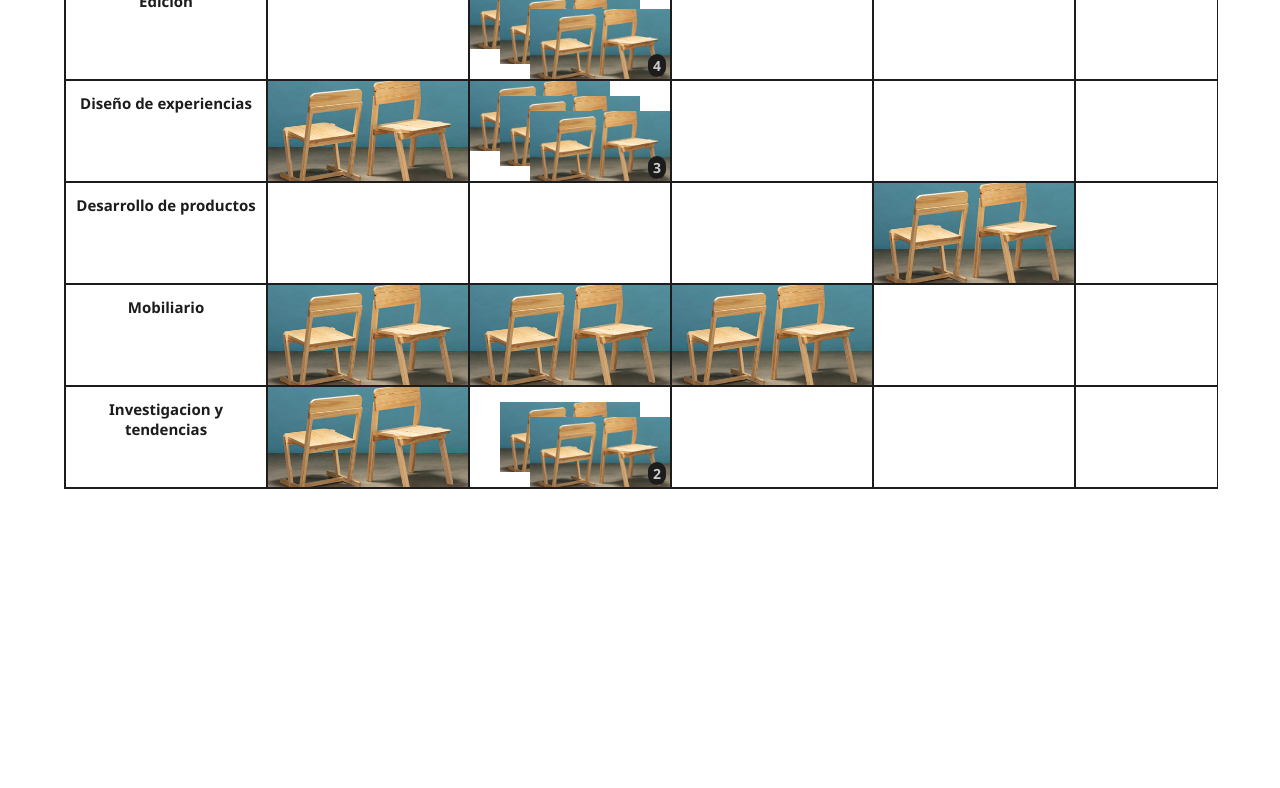
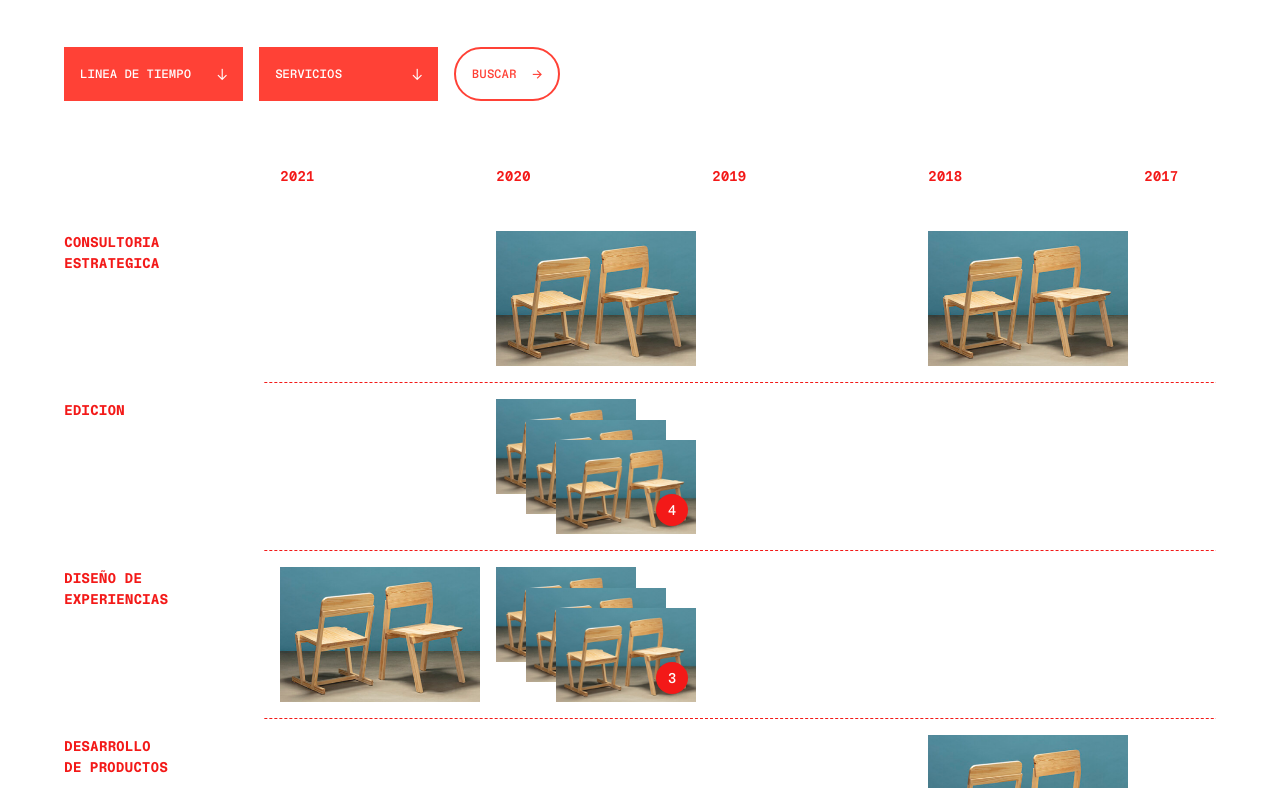
Before and after one commit to brndn98/jd-e-project_board, a plain HTML site: page index.html in a window 1280 px wide. Shown: the part 261-1049 px from the top of the page. Before the commit the page ends 800 px from the top, so only its background shows below. Drawn offline with nearby package versions, Linux system fonts and the light colour scheme.

Commit message:
general project table styling

```diff
--- a/css/style.css
+++ b/css/style.css
@@ -1,43 +1,63 @@
+* {
+    box-sizing: border-box;
+}
+
+.red {
+    color: #f31918;
+}
+
+@font-face {
+    font-family: 'NT Bau Mono';
+    src: url('/fonts/NTBauMono-Medium.otf');
+    font-weight: 500;
+}
+
+@font-face {
+    font-family: 'NT Bau Mono';
+    src: url('/fonts/NTBauMono-Bold.otf');
+    font-weight: 600;
+}
+
+@font-face {
+    font-family: 'NT Bau Mono';
+    src: url('/fonts/NTBauMono-Black.otf');
+    font-weight: 700;
+}
+
 body {
-    margin: 25px 0;
-    font-family: "Segoe UI", Tahoma, Geneva, Verdana, sans-serif;
+    margin: 0;
+    font-family: 'NT Bau Mono', Arial, sans-serif;
+    font-weight: 500;;
     color: #1c1c1c;
     overflow-x: hidden;
 }
 
-.container {
-    width: 100vw;
-    display: flex;
-    flex-flow: column;
-    align-items: center;
+select {
+    appearance: none;
+    position: relative;
 }
 
-.content-board-component {
-    width: 90% !important; /* reemplazable */
+.select-wrapper {
+    position: relative;
+    display: flex;
 }
 
-.filters-container {
-    width: 100%;
-    display: flex;
-    margin-bottom: 24px;
-}
-.filters-container > .board-select {
-    width: 15%;
-    height: 25px;
-    margin: 5px;
-}
-.filters-container > .board-submit {
-    width: 8%;
-    height: 25px;
-    margin: 5px;
+.select-wrapper::after {
+    content: "↓";
+    color: white;
+    display: block;
+    position: absolute;
+    align-self: center;
+    right: 1.5rem;
+    pointer-events: none;
 }
 
 .board-container {
     width: 100% !important;
-    border: solid 1px #1c1c1c;
     overflow-x: auto !important;
     transition: opacity 0.2s ease-in-out; /* opcional */
 }
+
 .board-container-loading-mask {
     opacity: 0.5;
 }
@@ -46,25 +66,70 @@ body {
     width: fit-content !important;
     display: flex !important;
     flex-wrap: nowrap !important;
+    position: relative;
+    gap: 1rem;
+}
+
+.header-column > .board-header:first-child {
+    background: white;
+    z-index: 103;
 }
 
 .board-cell {
     position: relative !important;
     width: 200px !important; /* reemplazable */
-    border: solid 1px #1c1c1c;
+    text-align: left;
+    color: #f31918;
+    background: white;
 }
+
+.board-cell > h2 {
+    font-weight: 600;
+    text-transform: uppercase;
+    font-size: .875rem;
+    max-width: 8em;
+    line-height: 150%;
+    margin: 0;
+}
+
+.row-projects {
+    border-bottom: solid 1px #f31918;
+    border-bottom-style: dashed;
+    padding: 1rem 0;
+}
+
 .board-header {
     min-height: 50px !important; /* reemplazable */
     font-size: 10px;
     font-weight: 700;
-    text-align: center;
+    position: sticky !important;
+    left: 0;
+    z-index: 102;
 }
+
+@media screen and (max-width: 300px) {
+    .board-header {
+        position: static;
+    }
+}
+
+.row-projects > .board-header:after {
+    content: "";
+    background:white;
+    height: 3px;
+    width: 100%;
+    display: block;
+    position: absolute;
+    bottom: calc(-1rem - 1px);
+}
+
 .board-content {
-    height: 100px !important; /* reemplazable */
+    height: 135px !important; /* reemplazable */
     font-weight: 500;
 }
+
 .empty-cell {
-    border: solid 1px #1c1c1c;
+    border: none;
     /*
     Deshabilita o define estilos
     para las celdas vacias
@@ -78,34 +143,43 @@ body {
     height: 100% !important; /* reemplazable */
     top: 0 !important;
 }
+
 .cell-multiproject {
     position: absolute !important;
     width: 70% !important; /* reemplazable */
     height: 70% !important; /* reemplazable */
     font-size: 12px;
 }
+
 .cell-multiproject:nth-child(1) {
     right: 0 !important;
     bottom: 0 !important;
 }
+
 .cell-multiproject:nth-child(2) {
     right: 15% !important; /* el valor  es igual a  ( 100(%)  menos  .cell-multiproject->width(%) )  dividido entre  2  */
     bottom: 15% !important; /* el valor  es igual a  ( 100(%)  menos  .cell-multiproject->height(%) )  dividido entre  2  */
 }
+
 .cell-multiproject:nth-child(n + 3) {
     left: 0 !important;
     top: 0 !important;
 }
+
 .cell-counter {
     position: absolute !important;
-    font-size: 14px;
-    font-weight: 700;
+    font-size: .875rem;
+    font-weight: 500;
     text-align: center;
-    padding: 2px 5px;
-    bottom: 2%;
-    right: 2%;
-    background-color: #1c1c1c;
-    color: #ccc;
+    width: 2rem;
+    height: 2rem;
+    display: flex;
+    align-items: center;
+    justify-content: center;
+    bottom: .5rem;
+    right: .5rem;
+    background-color: #f31918;
+    color: white;
     border-radius: 50px;
     z-index: 101 !important;
 }
@@ -119,6 +193,7 @@ body {
 .cell-project img,
 .cell-multiproject img {
     width: 100% !important;
+    cursor: pointer;
 }
 .cell-project:hover,
 .cell-multiproject:hover {
@@ -126,7 +201,7 @@ body {
 }
 
 .row-projects > .board-header {
-    height: 100px; /* opcional */
+    height: 135px; /* opcional */
 }
 
 .active-project {
--- a/index.html
+++ b/index.html
@@ -6,31 +6,39 @@
     <meta name="viewport" content="width=device-width, initial-scale=1.0">
     <title>JDE Board</title>
     <link rel="stylesheet" href="./css/style.css">
+    <link rel="stylesheet" href="https://cdnjs.cloudflare.com/ajax/libs/tachyons/4.11.1/tachyons.min.css" integrity="sha512-d0v474klOFSF7qD9WDvyRxAvXaWSxCHDZdnBSZQjo8BpVr6vpjwAgqetpqkKP38DzlOzdVPaLVnzzW1Ba8wB9w==" crossorigin="anonymous" referrerpolicy="no-referrer" />
 </head>
 <body>
-    <div class="container">
-        <div class="content-board-component">
-            <div class="filters-container">
-                <select id="filter-columns" class="board-select">
+    <div class="ph5-l ph4-m ph3 mt5 overflow-hidden mw9 center">
+        <h1 class="ma0 red ttu w-60-l w-75-m f1-l f2 lh-title">Explora nuestros proyectos por categorías</h1>
+        <div class="mt5 mw6-l flex flex-nowrap-ns flex-row-ns flex-column nr2 nl2">
+            <div class="select-wrapper flex-grow-1 w-auto-l ph2 mt0-ns mt3">
+                <select id="filter-columns" class="w-100 bg-red white bn pa3 pr4 f7 ttu pointer dim">
                     <option value="topics">Temas</option>
                     <option value="services" disabled>Servicios</option>
                     <option value="customers">Clientes</option>
                     <option value="years" selected>Linea de tiempo</option>
                     <option value="decalogue">Decalogo</option>
                 </select>
-                <select id="filter-rows" class="board-select">
+            </div>
+            <div class="select-wrapper flex-grow-1 w-auto-l ph2 mt0-ns mt3">
+                <select id="filter-rows" class="w-100 bg-red white bn pa3 pr4 f7 ttu pointer dim">
                     <option value="topics">Temas</option>
                     <option value="services" selected>Servicios</option>
                     <option value="customers">Clientes</option>
                     <option value="years" disabled>Linea de tiempo</option>
                     <option value="decalogue">Decalogo</option>
                 </select>
-                <button id="filter-submit" class="board-submit">Buscar</button>
             </div>
-            <div class="board-container" id="board-container"></div>
+            <div class="w-auto-l w4 ph2 mt0-ns mt3 self-end">
+                <button id="filter-submit" class="board-submit bg-white red ba b--red bw1 br-pill pa3 f7 ttu pointer dim flex items-center justify-between w-100">
+                    <span class="mr3">Buscar</span>
+                    <span class="f5">→</span>
+                </button>
+            </div>
         </div>
+        <div class="board-container mv5" id="board-container"></div>
     </div>
-
     <script src="./js/posts-board.js"></script>
 </body>
 </html>
```
Also changed, not shown: fonts/NTBauMono-Black.otf (added), fonts/NTBauMono-Bold.otf (added), fonts/NTBauMono-Medium.otf (added).
